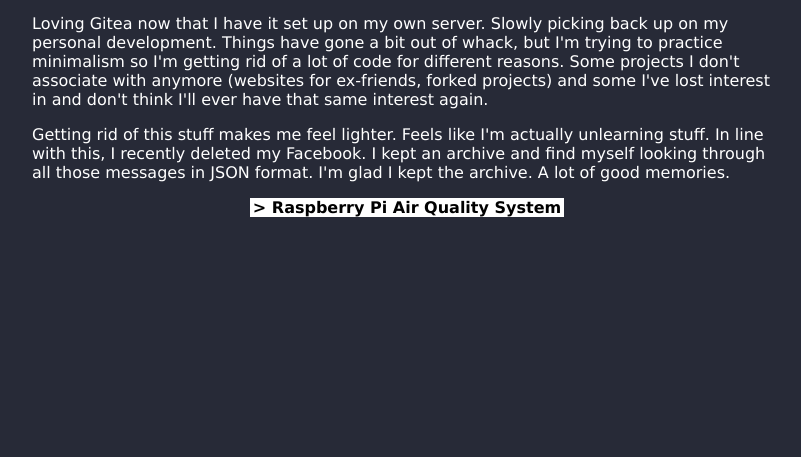
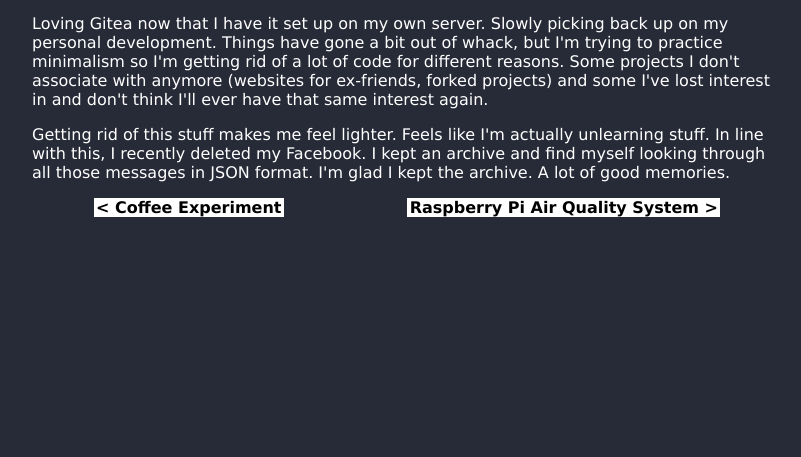
Before and after one commit to brandonwkipp/brandonwkipp.com, a PHP site: page /blog/gitea in a window 1280 px wide. Shown: the part 139-596 px from the top of the page, without its empty margins (233-1034 px from the left). Run offline with PHP 8.4, Linux system fonts and the light colour scheme.

Commit message:
added blog transport

```diff
--- a/src/blog/gitea/index.html
+++ b/src/blog/gitea/index.html
@@ -53,8 +53,13 @@
         format. I'm glad I kept the archive. A lot of good memories.
       </p>
     </section>
-    <section class="next-blog">
-      <a href="/blog/raspberry-pi-air-quality-system">&gt; Raspberry Pi Air Quality System</a>
+    <section class="blog-transport">
+      <div>
+        <a href="/blog/coffee-experiment">&lt; Coffee Experiment</a>
+      </div>
+      <div>
+        <a href="/blog/raspberry-pi-air-quality-system">Raspberry Pi Air Quality System &gt;</a>
+      </div>
     </section>
   </main>
 </body>
--- a/src/styles/index.css
+++ b/src/styles/index.css
@@ -83,9 +83,14 @@ nav h3 {
   flex-basis: 100%;
 }
 
-section.next-blog {
+section.blog-transport {
+  display: flex;
   margin-bottom: 1rem;
   text-align: center;
+}
+
+section.blog-transport div {
+  flex-grow: 1;
 }
 
 span.deg {
```
Also changed, not shown: src/blog/coffee-experiment/index.html (+5 -2 lines), src/blog/raspberry-pi-air-quality-system/index.html (+7 -2 lines), src/blog/voice-coding-with-talon/index.html (+8 -0 lines).
